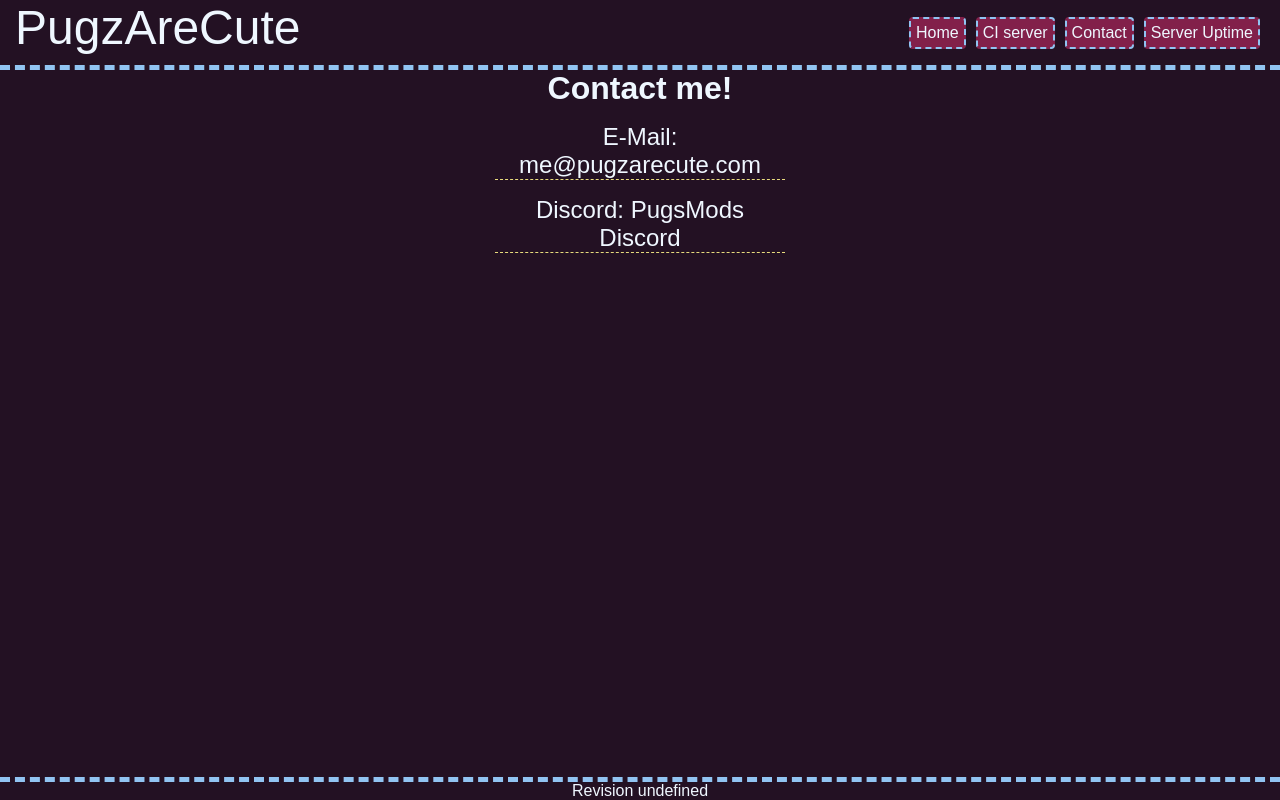
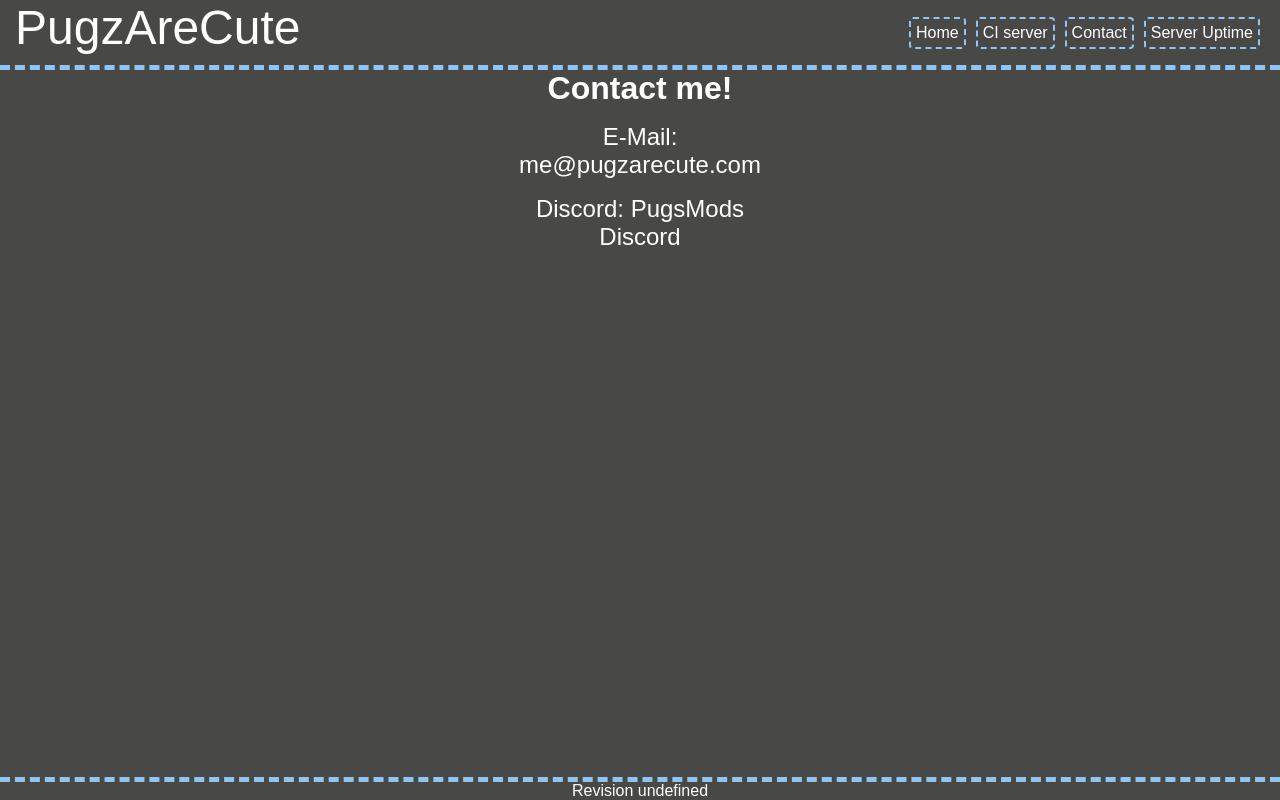
Before and after one commit to PugzAreCute/website, a SvelteKit app: page /contact in a window 1280 px wide. Built offline with nearby package versions, Linux system fonts and the light colour scheme.

Commit message:
feat: swap colors

```diff
--- a/src/app.css
+++ b/src/app.css
@@ -1,9 +1,7 @@
 :root {
-	--backdrop: #231123;
-	--accent-pink: #82204A;
+	--backdrop: #484847;
 	--border: #91C4F2;
-	--important: #E8DB7D;
-	--text: #EFF7FF;
+	--text: #FFFFFF;
 	--border-radius: 0.25em;
 	--animation-duration: 250ms
 }
--- a/src/routes/+page.svelte
+++ b/src/routes/+page.svelte
@@ -1,5 +1,5 @@
 <svelte:head>
-    <title>PugzAreCute?</title>
+    <title>PugzAreCute!</title>
 </svelte:head>
 <script lang="ts">
 	let body: HTMLElement;
--- a/src/routes/contact/+page.svelte
+++ b/src/routes/contact/+page.svelte
@@ -13,7 +13,6 @@
         text-decoration: none;
     }
     li{
-        border-bottom: 1px dashed var(--important);
         text-align: center;
         margin: 5%;
         transition-duration: var(--animation-duration);
```
